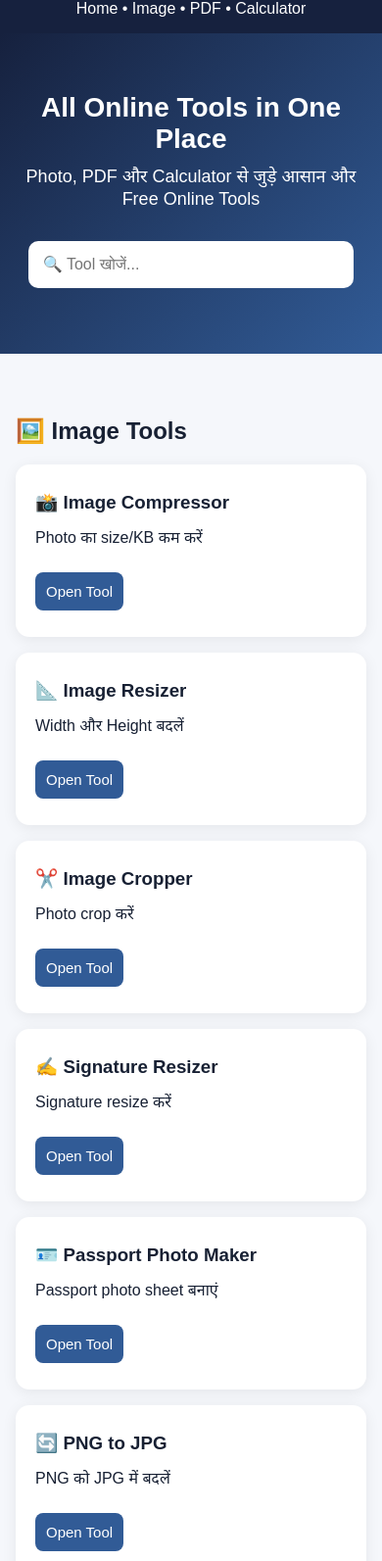
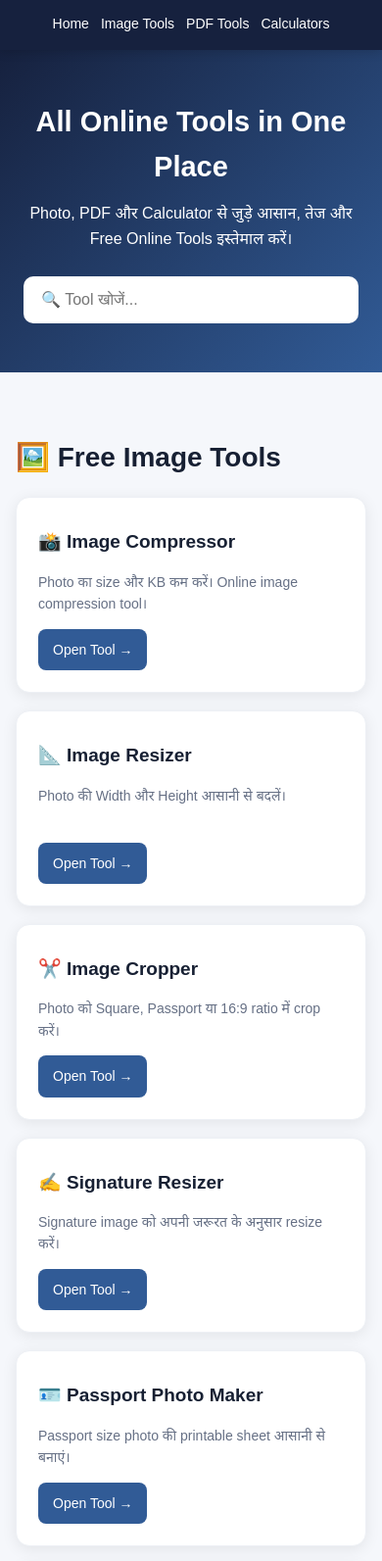
Before and after one commit to anydeskforyou/Easytools, a plain HTML site: page index.html in a window 390 px wide. Shown: the part 57-1650 px from the top of the page at 98% size. Drawn offline with nearby package versions, Linux system fonts and the light colour scheme.

Commit message:
Update index.html

```diff
--- a/index.html
+++ b/index.html
@@ -2,87 +2,657 @@
 <html lang="hi">
 <head>
 <meta charset="UTF-8">
+
 <meta name="viewport" content="width=device-width, initial-scale=1.0">
-<title>Amit Online Tools - Free Image, PDF & Calculator Tools</title>
-<meta name="description" content="Free online image tools, PDF tools and calculators by Amit Online Tools.">
-<script src="https://cdnjs.cloudflare.com/ajax/libs/jspdf/2.5.1/jspdf.umd.min.js"></script>
-<script src="https://cdnjs.cloudflare.com/ajax/libs/pdf.js/3.11.174/pdf.min.js"></script>
+
+<title>Amit Online Tools - Free Image, PDF & Calculator Tools Online</title>
+
+<meta name="description" content="Amit Online Tools पर Image Compressor, Image Resizer, Image Cropper, Passport Photo Maker, PNG to JPG, JPG to PDF, PDF to JPG, Age Calculator और EMI Calculator जैसे free online tools इस्तेमाल करें।">
+
+<meta name="keywords" content="Amit Online Tools, free online tools, image compressor, image resizer, image cropper, passport photo maker, PNG to JPG, JPG to PDF, PDF to JPG, age calculator, EMI calculator">
+
+<meta name="robots" content="index, follow">
+
+<link rel="canonical" href="https://anydeskforyou.github.io/Easytools/">
+
+<!-- Google Search Console Verification -->
+<!--
+<meta name="google-site-verification" content="YOUR_GOOGLE_VERIFICATION_CODE">
+-->
+
+<!-- Open Graph SEO -->
+<meta property="og:title" content="Amit Online Tools - Free Online Tools">
+<meta property="og:description" content="Free Image, PDF और Calculator Tools एक ही जगह।">
+<meta property="og:url" content="https://anydeskforyou.github.io/Easytools/">
+<meta property="og:type" content="website">
+
 <style>
-*{box-sizing:border-box} body{margin:0;font-family:Arial,"Noto Sans Devanagari",sans-serif;background:#f5f7fb;color:#172033}
-header{background:#16213e;color:#fff;padding:16px;position:sticky;top:0;z-index:5}
-nav{max-width:1100px;margin:auto;display:flex;justify-content:space-between;align-items:center;gap:15px}
-.logo{font-size:22px;font-weight:bold}.hero{background:linear-gradient(135deg,#16213e,#315b96);color:#fff;text-align:center;padding:60px 20px}
-.hero h1{font-size:38px;margin:0 0 12px}.hero p{font-size:18px;margin:0 auto 25px;max-width:700px}
-#search{width:min(600px,95%);padding:15px;border-radius:10px;border:0;font-size:16px}
-main{max-width:1100px;margin:auto;padding:30px 16px}.section-title{margin-top:35px}
-.grid{display:grid;grid-template-columns:repeat(auto-fit,minmax(210px,1fr));gap:16px}
-.card{background:#fff;border-radius:14px;padding:20px;box-shadow:0 3px 15px #00000012;cursor:pointer;transition:.2s}
-.card:hover{transform:translateY(-3px)}.card h3{margin:8px 0}.tool{display:none;background:#fff;padding:25px;border-radius:14px;box-shadow:0 3px 15px #00000012;margin-top:20px}
-.tool.active{display:block}.back{background:#e9eef8;border:0;padding:10px 15px;border-radius:8px;cursor:pointer}
-input,select,button{max-width:100%;padding:11px;margin:7px 0;border-radius:8px;border:1px solid #ccd3df;font-size:15px}
-button.primary{background:#315b96;color:#fff;border:0;cursor:pointer}canvas,img.preview{max-width:100%;margin:12px 0;border:1px solid #ddd}
-.result{padding:14px;background:#f1f5fb;border-radius:8px;margin-top:10px}.small{color:#667085;font-size:14px}
-footer{text-align:center;padding:30px;margin-top:40px;background:#16213e;color:#fff}
-.ad{height:90px;background:#e9edf4;border:1px dashed #aaa;display:flex;align-items:center;justify-content:center;margin:25px 0;color:#667085}
-@media(max-width:600px){.hero h1{font-size:28px}nav{flex-direction:column}.grid{grid-template-columns:1fr}}
+
+*{
+    box-sizing:border-box;
+}
+
+html{
+    scroll-behavior:smooth;
+}
+
+body{
+    margin:0;
+    font-family:Arial,"Noto Sans Devanagari",sans-serif;
+    background:#f5f7fb;
+    color:#172033;
+    line-height:1.6;
+}
+
+/* HEADER */
+
+header{
+    background:#16213e;
+    color:#fff;
+    padding:15px 16px;
+    position:sticky;
+    top:0;
+    z-index:100;
+    box-shadow:0 2px 10px rgba(0,0,0,.15);
+}
+
+nav{
+    max-width:1150px;
+    margin:auto;
+    display:flex;
+    justify-content:space-between;
+    align-items:center;
+    gap:20px;
+}
+
+.logo{
+    font-size:22px;
+    font-weight:bold;
+    white-space:nowrap;
+}
+
+.nav-links{
+    display:flex;
+    flex-wrap:wrap;
+    gap:12px;
+}
+
+.nav-links a{
+    color:#fff;
+    text-decoration:none;
+    font-size:14px;
+}
+
+.nav-links a:hover{
+    text-decoration:underline;
+}
+
+/* HERO */
+
+.hero{
+    background:linear-gradient(135deg,#16213e,#315b96);
+    color:#fff;
+    text-align:center;
+    padding:65px 20px;
+}
+
+.hero h1{
+    font-size:40px;
+    margin:0 0 12px;
+}
+
+.hero p{
+    font-size:18px;
+    max-width:750px;
+    margin:0 auto 25px;
+}
+
+.search-box{
+    width:min(600px,95%);
+    padding:15px 18px;
+    border-radius:10px;
+    border:0;
+    outline:none;
+    font-size:16px;
+}
+
+/* MAIN */
+
+main{
+    max-width:1150px;
+    margin:auto;
+    padding:30px 16px;
+}
+
+.section-title{
+    margin-top:35px;
+    margin-bottom:18px;
+    font-size:28px;
+}
+
+/* TOOL GRID */
+
+.grid{
+    display:grid;
+    grid-template-columns:repeat(auto-fit,minmax(220px,1fr));
+    gap:18px;
+}
+
+.card{
+    background:#fff;
+    border-radius:14px;
+    padding:22px;
+    box-shadow:0 3px 15px rgba(0,0,0,.08);
+    transition:.2s;
+    border:1px solid #edf0f5;
+}
+
+.card:hover{
+    transform:translateY(-4px);
+    box-shadow:0 7px 22px rgba(0,0,0,.12);
+}
+
+.card h3{
+    margin:8px 0;
+    font-size:19px;
+}
+
+.card p{
+    color:#667085;
+    font-size:14px;
+    min-height:45px;
+}
+
+.card a{
+    text-decoration:none;
+    color:inherit;
+}
+
+.primary{
+    display:inline-block;
+    background:#315b96;
+    color:#fff;
+    padding:10px 15px;
+    border-radius:8px;
+    text-decoration:none;
+    font-size:14px;
+}
+
+.primary:hover{
+    opacity:.9;
+}
+
+/* ABOUT */
+
+.about{
+    background:#fff;
+    padding:25px;
+    border-radius:14px;
+    margin-top:40px;
+    box-shadow:0 3px 15px rgba(0,0,0,.06);
+}
+
+.about h2{
+    margin-top:0;
+}
+
+.about p{
+    color:#4b5565;
+}
+
+/* AD */
+
+.ad{
+    min-height:90px;
+    background:#e9edf4;
+    border:1px dashed #aaa;
+    display:flex;
+    align-items:center;
+    justify-content:center;
+    margin:35px 0;
+    color:#667085;
+    border-radius:10px;
+}
+
+/* FOOTER */
+
+footer{
+    text-align:center;
+    padding:35px 20px;
+    margin-top:40px;
+    background:#16213e;
+    color:#fff;
+}
+
+.footer-links{
+    margin-bottom:12px;
+}
+
+.footer-links a{
+    color:#fff;
+    margin:0 8px;
+    text-decoration:none;
+    font-size:14px;
+}
+
+.footer-links a:hover{
+    text-decoration:underline;
+}
+
+/* MOBILE */
+
+@media(max-width:700px){
+
+    nav{
+        flex-direction:column;
+        text-align:center;
+    }
+
+    .nav-links{
+        justify-content:center;
+    }
+
+    .hero{
+        padding:50px 15px;
+    }
+
+    .hero h1{
+        font-size:29px;
+    }
+
+    .hero p{
+        font-size:16px;
+    }
+
+    .grid{
+        grid-template-columns:1fr;
+    }
+
+}
+
 </style>
 </head>
+
 <body>
-<header><nav><div class="logo">🛠️ Amit Online Tools</div><div>Home • Image • PDF • Calculator</div></nav></header>
-<section class="hero"><h1>All Online Tools in One Place</h1><p>Photo, PDF और Calculator से जुड़े आसान और Free Online Tools</p><input id="search" placeholder="🔍 Tool खोजें..." oninput="filterTools()"></section>
 
-<main id="home">
-<h2 class="section-title">🖼️ Image Tools</h2>
+<!-- HEADER -->
+
+<header>
+
+<nav>
+
+<div class="logo">
+🛠️ Amit Online Tools
+</div>
+
+<div class="nav-links">
+
+<a href="index.html">Home</a>
+
+<a href="#image-tools">Image Tools</a>
+
+<a href="#pdf-tools">PDF Tools</a>
+
+<a href="#calculators">Calculators</a>
+
+</div>
+
+</nav>
+
+</header>
+
+
+<!-- HERO -->
+
+<section class="hero">
+
+<h1>All Online Tools in One Place</h1>
+
+<p>
+Photo, PDF और Calculator से जुड़े आसान, तेज और Free Online Tools इस्तेमाल करें।
+</p>
+
+<input
+class="search-box"
+id="search"
+type="search"
+placeholder="🔍 Tool खोजें..."
+aria-label="Search online tools"
+oninput="filterTools()"
+>
+
+</section>
+
+
+<!-- MAIN -->
+
+<main>
+
+
+<!-- IMAGE TOOLS -->
+
+<section id="image-tools">
+
+<h2 class="section-title">
+🖼️ Free Image Tools
+</h2>
+
 <div class="grid">
-<div class="card" data-name="image compressor photo compress kb"><h3>📸 Image Compressor</h3><p>Photo का size/KB कम करें</p><button class="primary" onclick="openTool('compress')">Open Tool</button></div>
-<div class="card" data-name="image resizer resize photo"><h3>📐 Image Resizer</h3><p>Width और Height बदलें</p><button class="primary" onclick="openTool('resize')">Open Tool</button></div>
-<div class="card" data-name="image cropper crop photo"><h3>✂️ Image Cropper</h3><p>Photo crop करें</p><button class="primary" onclick="openTool('crop')">Open Tool</button></div>
-<div class="card" data-name="signature resizer sign"><h3>✍️ Signature Resizer</h3><p>Signature resize करें</p><button class="primary" onclick="openTool('signature')">Open Tool</button></div>
-<div class="card" data-name="passport photo maker"><h3>🪪 Passport Photo Maker</h3><p>Passport photo sheet बनाएं</p><button class="primary" onclick="openTool('passport')">Open Tool</button></div>
-<div class="card" data-name="png jpg converter"><h3>🔄 PNG to JPG</h3><p>PNG को JPG में बदलें</p><button class="primary" onclick="openTool('pngjpg')">Open Tool</button></div>
+
+
+<div class="card" data-name="image compressor photo compress kb">
+
+<a href="image-compressor.html">
+
+<h3>📸 Image Compressor</h3>
+
+<p>
+Photo का size और KB कम करें। Online image compression tool।
+</p>
+
+<span class="primary">
+Open Tool →
+</span>
+
+</a>
+
 </div>
-<h2 class="section-title">📄 PDF Tools</h2>
+
+
+<div class="card" data-name="image resizer resize photo width height">
+
+<a href="image-resizer.html">
+
+<h3>📐 Image Resizer</h3>
+
+<p>
+Photo की Width और Height आसानी से बदलें।
+</p>
+
+<span class="primary">
+Open Tool →
+</span>
+
+</a>
+
+</div>
+
+
+<div class="card" data-name="image cropper crop photo">
+
+<a href="image-cropper.html">
+
+<h3>✂️ Image Cropper</h3>
+
+<p>
+Photo को Square, Passport या 16:9 ratio में crop करें।
+</p>
+
+<span class="primary">
+Open Tool →
+</span>
+
+</a>
+
+</div>
+
+
+<div class="card" data-name="signature resizer signature sign">
+
+<a href="signature-resizer.html">
+
+<h3>✍️ Signature Resizer</h3>
+
+<p>
+Signature image को अपनी जरूरत के अनुसार resize करें।
+</p>
+
+<span class="primary">
+Open Tool →
+</span>
+
+</a>
+
+</div>
+
+
+<div class="card" data-name="passport photo maker photo sheet">
+
+<a href="passport-photo-maker.html">
+
+<h3>🪪 Passport Photo Maker</h3>
+
+<p>
+Passport size photo की printable sheet आसानी से बनाएं।
+</p>
+
+<span class="primary">
+Open Tool →
+</span>
+
+</a>
+
+</div>
+
+
+<div class="card" data-name="png jpg converter png to jpg">
+
+<a href="png-to-jpg.html">
+
+<h3>🔄 PNG to JPG</h3>
+
+<p>
+PNG image को JPG format में आसानी से convert करें।
+</p>
+
+<span class="primary">
+Open Tool →
+</span>
+
+</a>
+
+</div>
+
+
+</div>
+
+</section>
+
+
+<!-- PDF TOOLS -->
+
+<section id="pdf-tools">
+
+<h2 class="section-title">
+📄 Free PDF Tools
+</h2>
+
 <div class="grid">
-<div class="card" data-name="jpg to pdf image pdf"><h3>📄 JPG to PDF</h3><p>Photos से PDF बनाएं</p><button class="primary" onclick="openTool('jpgpdf')">Open Tool</button></div>
-<div class="card" data-name="pdf to jpg"><h3>🖼️ PDF to JPG</h3><p>PDF pages को images बनाएं</p><button class="primary" onclick="openTool('pdfjpg')">Open Tool</button></div>
+
+
+<div class="card" data-name="jpg to pdf image pdf converter">
+
+<a href="jpg-to-pdf.html">
+
+<h3>📄 JPG to PDF</h3>
+
+<p>
+एक या कई photos को एक PDF file में convert करें।
+</p>
+
+<span class="primary">
+Open Tool →
+</span>
+
+</a>
+
 </div>
-<h2 class="section-title">🧮 Calculators</h2>
+
+
+<div class="card" data-name="pdf to jpg converter image">
+
+<a href="pdf-to-jpg.html">
+
+<h3>🖼️ PDF to JPG</h3>
+
+<p>
+PDF के pages को JPG images में convert करें।
+</p>
+
+<span class="primary">
+Open Tool →
+</span>
+
+</a>
+
+</div>
+
+
+</div>
+
+</section>
+
+
+<!-- CALCULATORS -->
+
+<section id="calculators">
+
+<h2 class="section-title">
+🧮 Free Online Calculators
+</h2>
+
 <div class="grid">
-<div class="card" data-name="age calculator उम्र"><h3>🎂 Age Calculator</h3><p>अपनी उम्र Calculate करें</p><button class="primary" onclick="openTool('age')">Open Tool</button></div>
-<div class="card" data-name="emi calculator loan"><h3>💰 EMI Calculator</h3><p>Loan EMI Calculate करें</p><button class="primary" onclick="openTool('emi')">Open Tool</button></div>
+
+
+<div class="card" data-name="age calculator age calculator hindi umr">
+
+<a href="age-calculator.html">
+
+<h3>🎂 Age Calculator</h3>
+
+<p>
+Date of Birth डालकर अपनी exact उम्र calculate करें।
+</p>
+
+<span class="primary">
+Open Tool →
+</span>
+
+</a>
+
 </div>
-<div class="ad">Advertisement Space — बाद में AdSense Ads यहाँ लगाए जा सकते हैं</div>
 
-<!-- TOOLS -->
-<section id="compress" class="tool"><button class="back" onclick="goHome()">← वापस जाएँ</button><h2>📸 Image Compressor</h2><input type="file" accept="image/*" onchange="compressImage(this)"><p class="small">Photo चुनते ही compressed preview बनेगा।</p><div id="compressOut"></div></section>
-<section id="resize" class="tool"><button class="back" onclick="goHome()">← वापस जाएँ</button><h2>📐 Image Resizer</h2><input id="resizeFile" type="file" accept="image/*"><br><input id="rw" type="number" placeholder="Width (px)" value="300"><input id="rh" type="number" placeholder="Height (px)" value="400"><br><button class="primary" onclick="resizeImage()">Resize करें</button><div id="resizeOut"></div></section>
-<section id="crop" class="tool"><button class="back" onclick="goHome()">← वापस जाएँ</button><h2>✂️ Image Cropper</h2><input id="cropFile" type="file" accept="image/*"><br><select id="cropRatio"><option value="1">Square 1:1</option><option value="0.75">Passport 3:4</option><option value="1.777">16:9</option></select><button class="primary" onclick="cropImage()">Center Crop करें</button><div id="cropOut"></div></section>
-<section id="signature" class="tool"><button class="back" onclick="goHome()">← वापस जाएँ</button><h2>✍️ Signature Resizer</h2><input id="signFile" type="file" accept="image/*"><br><input id="sw" type="number" value="140" placeholder="Width"><input id="sh" type="number" value="60" placeholder="Height"><br><button class="primary" onclick="signatureResize()">Resize Signature</button><div id="signOut"></div></section>
-<section id="passport" class="tool"><button class="back" onclick="goHome()">← वापस जाएँ</button><h2>🪪 Passport Photo Maker</h2><input id="passFile" type="file" accept="image/*"><br><select id="copies"><option value="4">4 Copies</option><option value="6">6 Copies</option><option value="8">8 Copies</option></select><button class="primary" onclick="passportSheet()">Create Sheet</button><div id="passOut"></div></section>
-<section id="pngjpg" class="tool"><button class="back" onclick="goHome()">← वापस जाएँ</button><h2>🔄 PNG to JPG Converter</h2><input id="pngFile" type="file" accept="image/png,image/*"><br><button class="primary" onclick="pngToJpg()">Convert</button><div id="pngOut"></div></section>
-<section id="jpgpdf" class="tool"><button class="back" onclick="goHome()">← वापस जाएँ</button><h2>📄 JPG to PDF</h2><input id="jpgFiles" type="file" accept="image/*" multiple><br><button class="primary" onclick="jpgToPdf()">Create PDF</button><div id="jpgpdfOut"></div></section>
-<section id="pdfjpg" class="tool"><button class="back" onclick="goHome()">← वापस जाएँ</button><h2>🖼️ PDF to JPG</h2><input id="pdfFile" type="file" accept="application/pdf"><br><button class="primary" onclick="pdfToJpg()">Convert Pages</button><div id="pdfjpgOut"></div></section>
-<section id="age" class="tool"><button class="back" onclick="goHome()">← वापस जाएँ</button><h2>🎂 Age Calculator</h2><input id="dob" type="date"><br><button class="primary" onclick="calcAge()">Calculate Age</button><div id="ageOut"></div></section>
-<section id="emi" class="tool"><button class="back" onclick="goHome()">← वापस जाएँ</button><h2>💰 EMI Calculator</h2><input id="loan" type="number" placeholder="Loan Amount ₹"><input id="rate" type="number" step="0.01" placeholder="Interest Rate %"><input id="months" type="number" placeholder="Duration in Months"><br><button class="primary" onclick="calcEmi()">Calculate EMI</button><div id="emiOut"></div></section>
+
+<div class="card" data-name="emi calculator loan emi">
+
+<a href="emi-calculator.html">
+
+<h3>💰 EMI Calculator</h3>
+
+<p>
+Loan amount, interest और duration से EMI calculate करें।
+</p>
+
+<span class="primary">
+Open Tool →
+</span>
+
+</a>
+
+</div>
+
+
+</div>
+
+</section>
+
+
+<!-- ADVERTISEMENT -->
+
+<div class="ad">
+
+Advertisement Space — यहाँ बाद में AdSense Ads लगाए जा सकते हैं
+
+</div>
+
+
+<!-- ABOUT -->
+
+<section class="about">
+
+<h2>About Amit Online Tools</h2>
+
+<p>
+Amit Online Tools एक free online tools website है जहाँ आप image editing,
+PDF conversion और calculator से जुड़े उपयोगी tools आसानी से इस्तेमाल कर सकते हैं।
+</p>
+
+<p>
+हमारा उद्देश्य रोजमर्रा के जरूरी online कामों को आसान और तेज बनाना है।
+अधिकतर tools browser में ही काम करते हैं और उपयोग करने के लिए किसी software को
+install करने की जरूरत नहीं होती।
+</p>
+
+</section>
+
+
 </main>
-<footer>© 2026 Amit Online Tools • Free Online Tools</footer>
+
+
+<!-- FOOTER -->
+
+<footer>
+
+<div class="footer-links">
+
+<a href="index.html">Home</a>
+
+<a href="#image-tools">Image Tools</a>
+
+<a href="#pdf-tools">PDF Tools</a>
+
+<a href="#calculators">Calculators</a>
+
+</div>
+
+© 2026 Amit Online Tools • Free Online Tools
+
+</footer>
+
 
 <script>
-function openTool(id){document.getElementById('home').querySelectorAll('.grid,.section-title,.ad').forEach(x=>x.style.display='none');document.querySelectorAll('.tool').forEach(x=>x.classList.remove('active'));document.getElementById(id).classList.add('active');window.scrollTo(0,0)}
-function goHome(){document.querySelectorAll('.tool').forEach(x=>x.classList.remove('active'));document.getElementById('home').querySelectorAll('.grid,.section-title,.ad').forEach(x=>x.style.display='');window.scrollTo(0,0)}
-function filterTools(){let q=document.getElementById('search').value.toLowerCase();document.querySelectorAll('.card').forEach(c=>c.style.display=c.dataset.name.includes(q)||c.innerText.toLowerCase().includes(q)?'block':'none')}
-function loadImg(file){return new Promise((res,rej)=>{let i=new Image();i.onload=()=>res(i);i.onerror=rej;i.src=URL.createObjectURL(file)})}
-function downloadCanvas(c,name,type='image/jpeg',quality=.9){let a=document.createElement('a');a.href=c.toDataURL(type,quality);a.download=name;a.click()}
-function showCanvas(id,c,name,type='image/jpeg'){let d=document.getElementById(id);d.innerHTML='';d.appendChild(c);let b=document.createElement('button');b.className='primary';b.textContent='⬇️ Download';b.onclick=()=>downloadCanvas(c,name,type);d.appendChild(b)}
-async function compressImage(inp){if(!inp.files[0])return;let i=await loadImg(inp.files[0]),c=document.createElement('canvas');let max=1600,s=Math.min(1,max/Math.max(i.width,i.height));c.width=i.width*s;c.height=i.height*s;c.getContext('2d').drawImage(i,0,0,c.width,c.height);showCanvas('compressOut',c,'compressed.jpg')}
-async function resizeImage(){let f=resizeFile.files[0];if(!f)return alert('Photo चुनें');let i=await loadImg(f),c=document.createElement('canvas');c.width=+rw.value;c.height=+rh.value;c.getContext('2d').drawImage(i,0,0,c.width,c.height);showCanvas('resizeOut',c,'resized.jpg')}
-async function cropImage(){let f=cropFile.files[0];if(!f)return alert('Photo चुनें');let i=await loadImg(f),r=+cropRatio.value,sw=i.width,sh=i.height;if(sw/sh>r)sw=sh*r;else sh=sw/r;let sx=(i.width-sw)/2,sy=(i.height-sh)/2,c=document.createElement('canvas');c.width=600;c.height=600/r;c.getContext('2d').drawImage(i,sx,sy,sw,sh,0,0,c.width,c.height);showCanvas('cropOut',c,'cropped.jpg')}
-async function signatureResize(){let f=signFile.files[0];if(!f)return alert('Signature चुनें');let i=await loadImg(f),c=document.createElement('canvas');c.width=+sw.value;c.height=+sh.value;c.getContext('2d').drawImage(i,0,0,c.width,c.height);showCanvas('signOut',c,'signature.jpg')}
-async function passportSheet(){let f=passFile.files[0];if(!f)return alert('Photo चुनें');let i=await loadImg(f),n=+copies.value,c=document.createElement('canvas');c.width=800;c.height=1100;let x=60,y=60,w=200,h=260,ctx=c.getContext('2d');ctx.fillStyle='white';ctx.fillRect(0,0,c.width,c.height);for(let k=0;k<n;k++){let col=k%3,row=Math.floor(k/3);ctx.drawImage(i,x+col*240,y+row*320,w,h)}showCanvas('passOut',c,'passport-sheet.jpg')}
-async function pngToJpg(){let f=pngFile.files[0];if(!f)return alert('Image चुनें');let i=await loadImg(f),c=document.createElement('canvas');c.width=i.width;c.height=i.height;let ctx=c.getContext('2d');ctx.fillStyle='white';ctx.fillRect(0,0,c.width,c.height);ctx.drawImage(i,0,0);showCanvas('pngOut',c,'converted.jpg')}
-async function jpgToPdf(){let fs=jpgFiles.files;if(!fs.length)return alert('Photos चुनें');const {jsPDF}=window.jspdf;let pdf=new jsPDF();for(let k=0;k<fs.length;k++){let i=await loadImg(fs[k]),cw=pdf.internal.pageSize.getWidth(),ch=pdf.internal.pageSize.getHeight();if(k)pdf.addPage();let ratio=Math.min(cw/i.width,ch/i.height),w=i.width*ratio,h=i.height*ratio;pdf.addImage(i.src,'JPEG',(cw-w)/2,(ch-h)/2,w,h)}pdf.save('amit-online-tools.pdf');jpgpdfOut.innerHTML='<div class="result">PDF तैयार हो गई।</div>'}
-async function pdfToJpg(){let f=pdfFile.files[0];if(!f)return alert('PDF चुनें');let data=new Uint8Array(await f.arrayBuffer());let pdf=await pdfjsLib.getDocument({data}).promise,box=pdfjpgOut;box.innerHTML='';for(let p=1;p<=pdf.numPages;p++){let page=await pdf.getPage(p),vp=page.getViewport({scale:1.5}),c=document.createElement('canvas');c.width=vp.width;c.height=vp.height;await page.render({canvasContext:c.getContext('2d'),viewport:vp}).promise;box.appendChild(c);let b=document.createElement('button');b.className='primary';b.textContent='Download Page '+p;b.onclick=()=>downloadCanvas(c,'page-'+p+'.jpg');box.appendChild(b)}}
-function calcAge(){if(!dob.value)return alert('Date of Birth चुनें');let b=new Date(dob.value),t=new Date(),y=t.getFullYear()-b.getFullYear(),m=t.getMonth()-b.getMonth(),d=t.getDate()-b.getDate();if(d<0){m--;d+=new Date(t.getFullYear(),t.getMonth(),0).getDate()}if(m<0){y--;m+=12}ageOut.innerHTML=`<div class="result">🎂 आपकी उम्र: <b>${y} वर्ष, ${m} महीने, ${d} दिन</b></div>`}
-function calcEmi(){let P=+loan.value,r=(+rate.value/12/100),n=+months.value;if(!P||!r||!n)return alert('सभी जानकारी भरें');let e=P*r*Math.pow(1+r,n)/(Math.pow(1+r,n)-1),total=e*n;emiOut.innerHTML=`<div class="result">💰 Monthly EMI: <b>₹${e.toFixed(2)}</b><br>Total Payment: ₹${total.toFixed(2)}<br>Total Interest: ₹${(total-P).toFixed(2)}</div>`}
+
+function filterTools(){
+
+    let q=document
+        .getElementById("search")
+        .value
+        .toLowerCase()
+        .trim();
+
+    document
+        .querySelectorAll(".card")
+        .forEach(function(card){
+
+            let name=card
+                .getAttribute("data-name")
+                .toLowerCase();
+
+            let text=card
+                .innerText
+                .toLowerCase();
+
+            if(name.includes(q) || text.includes(q)){
+                card.style.display="";
+            }else{
+                card.style.display="none";
+            }
+
+        });
+
+}
+
 </script>
-</body></html>
+
+</body>
+</html>
```
